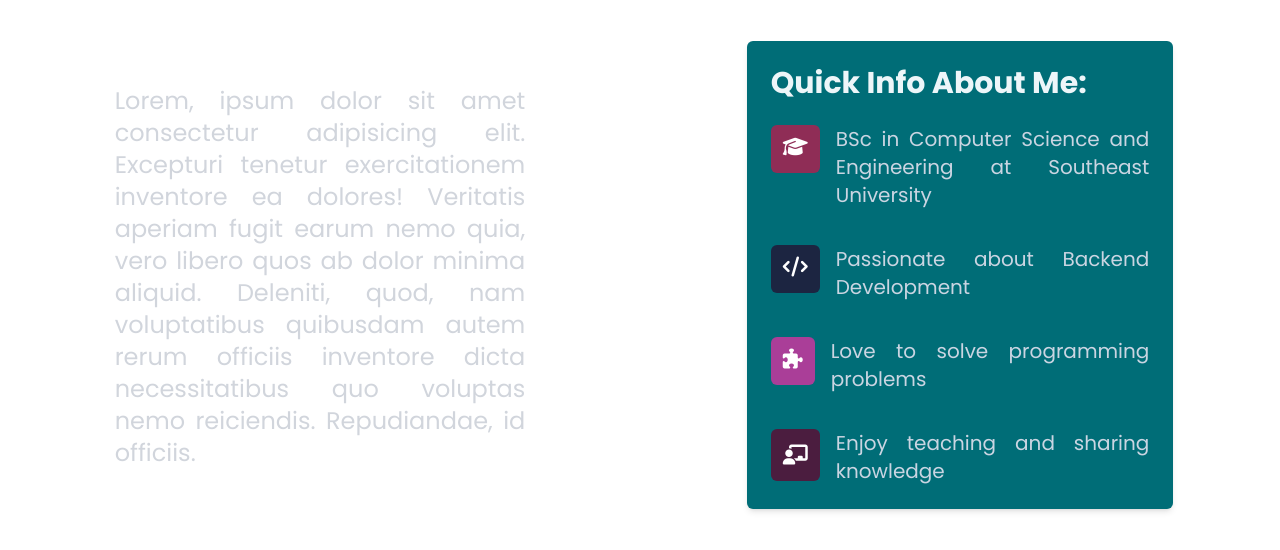
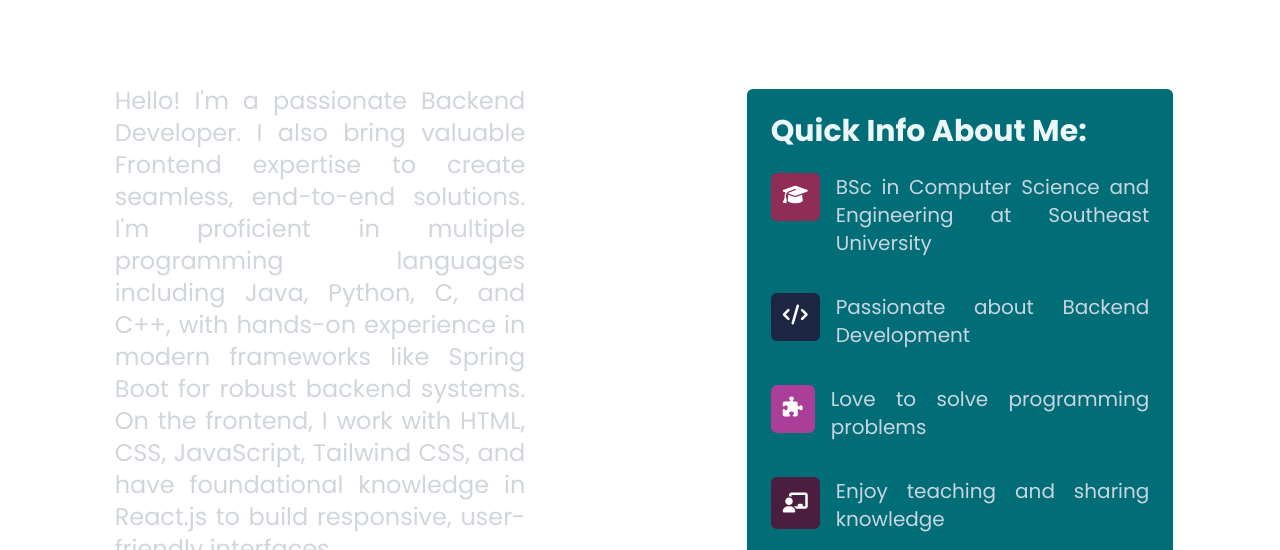
Before and after one commit to Raihan-89/my-portfolio, a website: page index.html in a window 1280 px wide. Shown: the part 1111-1661 px from the top of the page. Drawn offline with nearby package versions, Linux system fonts and the light colour scheme; a web font is replaced by a local one.

Commit message:
Update about section

```diff
--- a/index.html
+++ b/index.html
@@ -161,11 +161,7 @@
             About Me
           </h1>
           <p class="text-2xl text-justify font-medium text-gray-300 hover:text-gray-200 transition-colors w-2/3 max-sm:w-full p-2 ">
-            Lorem, ipsum dolor sit amet consectetur adipisicing elit. Excepturi
-            tenetur exercitationem inventore ea dolores! Veritatis aperiam fugit
-            earum nemo quia, vero libero quos ab dolor minima aliquid. Deleniti,
-            quod, nam voluptatibus quibusdam autem rerum officiis inventore dicta
-            necessitatibus quo voluptas nemo reiciendis. Repudiandae, id officiis.
+            Hello! I'm a passionate Backend Developer. I also bring valuable Frontend expertise to create seamless, end-to-end solutions. I'm proficient in multiple programming languages including Java, Python, C, and C++, with hands-on experience in modern frameworks like Spring Boot for robust backend systems. On the frontend, I work with HTML, CSS, JavaScript, Tailwind CSS, and have foundational knowledge in React.js to build responsive, user-friendly interfaces.
           </p>
           <div class="w-2/3 flex justify-center items-center gap-4">
             <!-- LinkedIn -->
--- a/package.json
+++ b/package.json
@@ -2,5 +2,9 @@
   "dependencies": {
     "@tailwindcss/cli": "^4.1.11",
     "tailwindcss": "^4.1.11"
+  },
+  "scripts": {
+    "install": "npm install",
+    "build": "tailwindcss -i ./assets/css/input.css -o ./assets/css/output.css"
   }
 }
```
